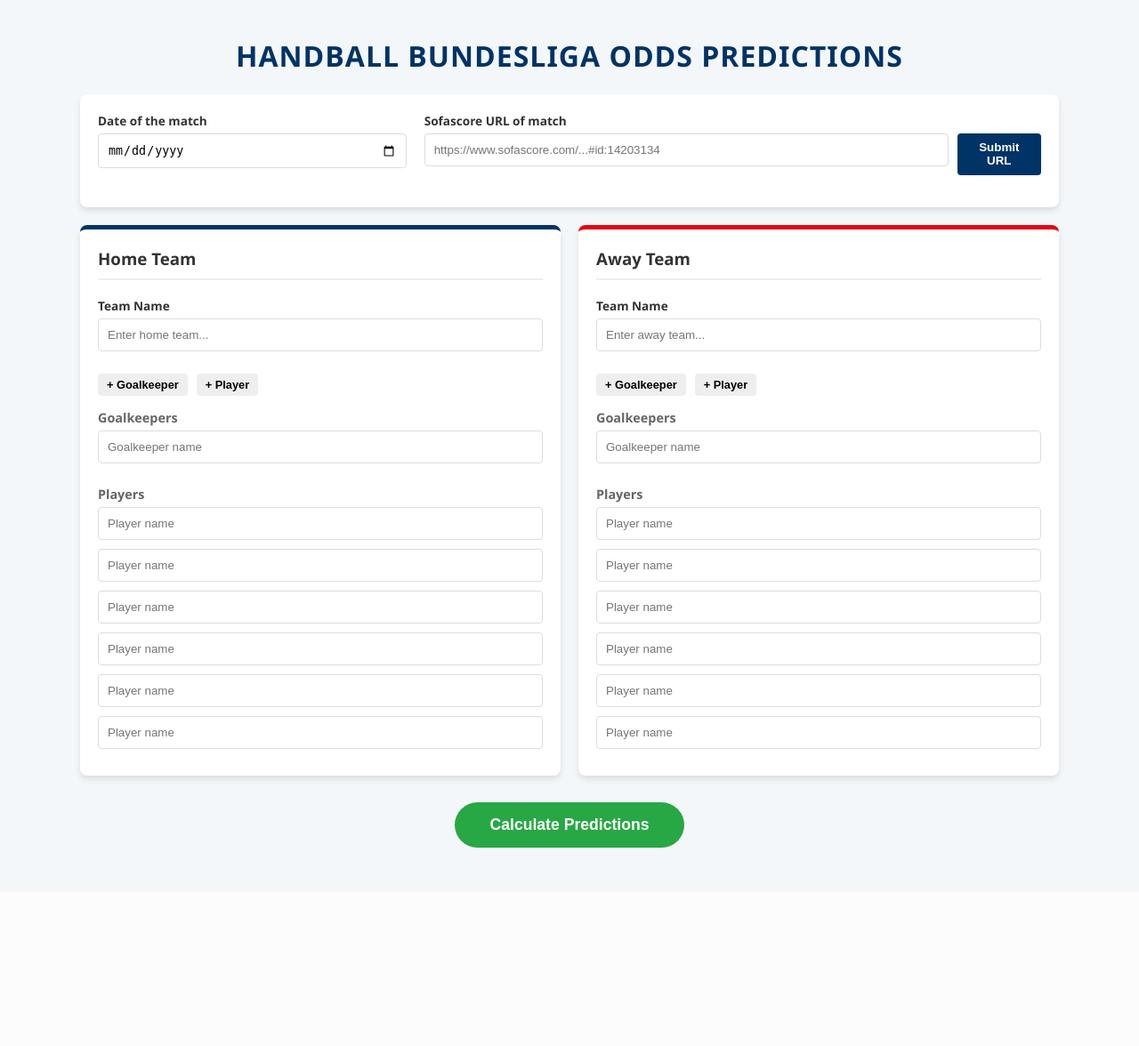
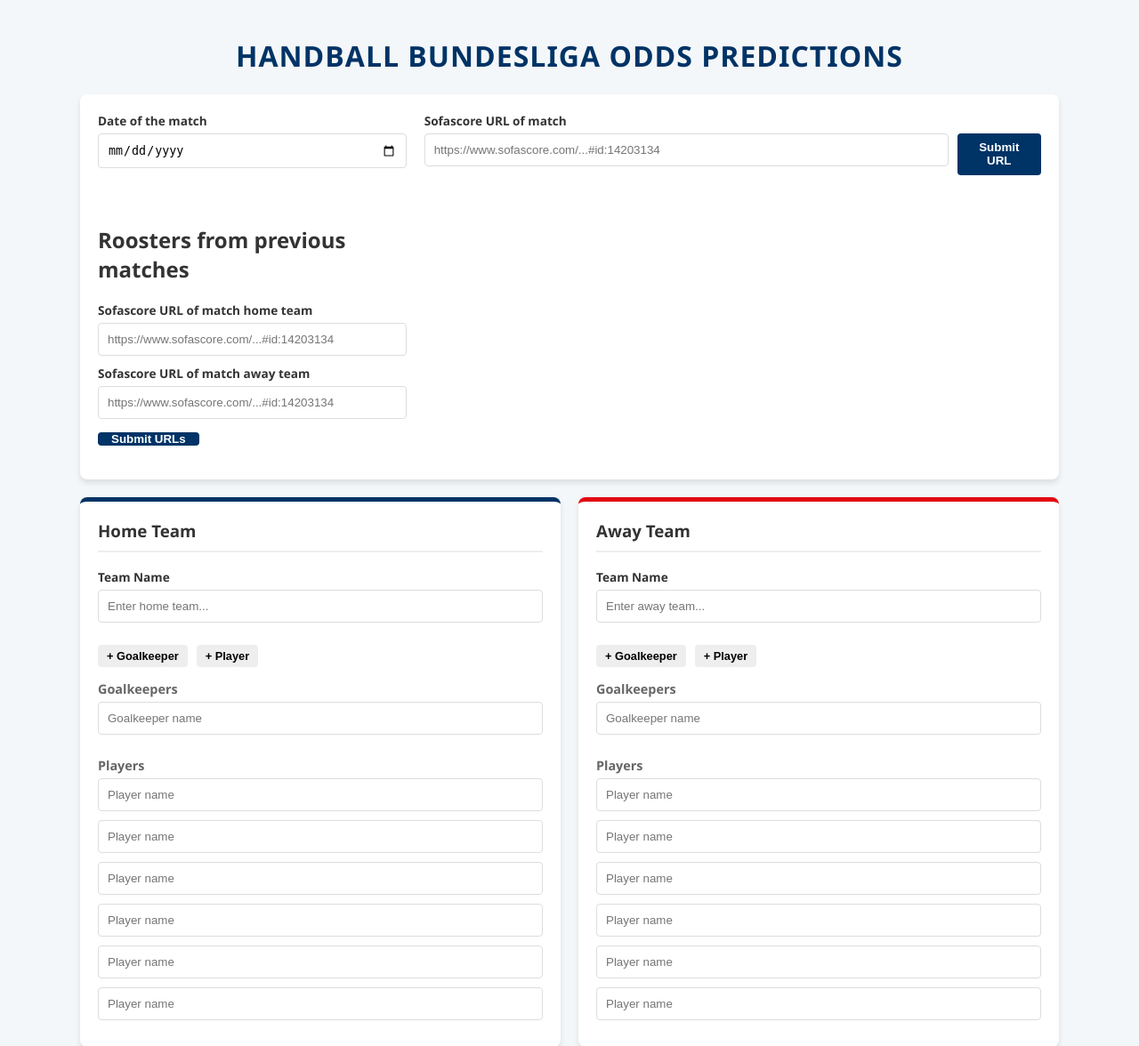
Before and after one commit to Fudr007/AI-ML-project, a Flask app: page / in a window 1280 px wide. Shown: the top 1176 px of the page at 89% size. Before the commit the page ends 953 px from the top, so only its background shows below. Run offline with Flask 3, Linux system fonts and the light colour scheme; parts of the project's set-up code (start-up, migrations or seed data) failed here and were passed over.

Commit message:
Roosters from previous matches

```diff
--- a/App/app.py
+++ b/App/app.py
@@ -280,5 +280,84 @@ def fetch_roster():
     except Exception as e:
         return jsonify({'error': f'Error while processing data : {str(e)}'}), 500
 
+@app.route('/fetch_roster_prev', methods=['POST'])
+def fetch_roster_prev():
+    data = request.get_json()
+    url_home = data.get('url_home', '')
+    url_away = data.get('url_away', '')
+
+    match_h = re.search(r'id:(\d+)', url_home)
+    match_a = re.search(r'id:(\d+)', url_away)
+    if not match_h or not match_a:
+        return jsonify({'error': 'There is no ID match in the provided URLs. Check legitimacy of the URL'}), 400
+
+    event_id = match_h.group(1)
+    api_url_h = f"https://api.sofascore.com/api/v1/event/{event_id}/lineups"
+    api_url_teams_h = f"https://api.sofascore.com/api/v1/event/{event_id}"
+
+    event_id = match_a.group(1)
+    api_url_a = f"https://api.sofascore.com/api/v1/event/{event_id}/lineups"
+    api_url_teams_a = f"https://api.sofascore.com/api/v1/event/{event_id}"
+
+    headers = {
+        "User-Agent": "Mozilla/5.0 (Windows NT 10.0; Win64; x64) AppleWebKit/537.36 (KHTML, like Gecko) Chrome/120.0.0.0 Safari/537.36",
+        "Accept": "*/*",
+        "Referer": "https://www.sofascore.com/",
+        "Origin": "https://www.sofascore.com",
+        "Cache-Control": "no-cache"
+    }
+
+    try:
+        response_h = curl_requests.get(api_url_h, headers=headers, impersonate="chrome110")
+        response_teams_h = curl_requests.get(api_url_teams_h, headers=headers, impersonate="chrome110")
+
+        response_a = curl_requests.get(api_url_a, headers=headers, impersonate="chrome110")
+        response_teams_a = curl_requests.get(api_url_teams_a, headers=headers, impersonate="chrome110")
+
+        if response_h.status_code == 404 or response_a.status_code == 404:
+            return jsonify({'error': f'Lineup for this event isnt there yet. Code: {response_h.status_code}'}), 404
+
+        if (response_h.status_code != 200 or response_teams_h.status_code != 200) or (response_a.status_code != 200 or response_teams_a.status_code != 200):
+            return jsonify({'error': f'Blocked or other error. Code: {response_h.status_code}'}), 403
+
+        json_data = response_teams_h.json()
+        home_team = json_data.get('event', {}).get('homeTeam', {}).get('name', '')
+
+        json_data = response_teams_a.json()
+        away_team = json_data.get('event', {}).get('awayTeam', {}).get('name', '')
+
+        json_data = response_h.json()
+
+        home_players = [
+            {
+                'name': p['player']['name'],
+                'position': p.get('position', '')
+            }
+            for p in json_data.get('home', {}).get('players', [])
+        ]
+
+        json_data = response_a.json()
+
+        away_players = [
+            {
+                'name': p['player']['name'],
+                'position': p.get('position', '')
+            }
+            for p in json_data.get('home', {}).get('players', [])
+        ]
+
+        if not home_players and not away_players:
+            return jsonify({'error': 'Rosters arent there yet.'}), 404
+
+        return jsonify({
+            'home_team': home_team,
+            'away_team': away_team,
+            'home_players': home_players,
+            'away_players': away_players
+        })
+
+    except Exception as e:
+        return jsonify({'error': f'Error while processing data : {str(e)}'}), 500
+
 if __name__ == '__main__':
     app.run(debug=True)
--- a/App/static/script.js
+++ b/App/static/script.js
@@ -66,6 +66,73 @@ function fetchRoster() {
     });
 }
 
+function fetchPrevRooster(){
+    const url_home = document.getElementById('sofascore_url_home').value;
+    const url_away = document.getElementById('sofascore_url_away').value;
+
+    const statusLabel = document.getElementById('fetch_status_prev');
+
+    if(!url_home || !url_away) {
+        statusLabel.innerText = "Put URLs to the field!";
+        statusLabel.style.color = "red";
+        return;
+    }
+
+    statusLabel.innerText = "Dowloading from Sofascore API...";
+    statusLabel.style.color = "blue";
+
+    fetch('/fetch_roster_prev', {
+        method: 'POST',
+        headers: {
+            'Content-Type': 'application/json'
+        },
+        body: JSON.stringify({ url_home: url_home, url_away: url_away })
+    })
+    .then(response => response.json())
+    .then(data => {
+        if(data.error) {
+            statusLabel.innerText = data.error;
+            statusLabel.style.color = "red";
+        } else {
+            document.querySelector('input[name="team_home"]').value = data.home_team;
+            document.querySelector('input[name="team_away"]').value = data.away_team;
+
+            function fillSection(playerArray, containerId) {
+                const container = document.getElementById(containerId);
+                let inputs = container.querySelectorAll('input');
+
+                while (inputs.length < playerArray.length) {
+                    addField(containerId);
+                    inputs = container.querySelectorAll('input');
+                }
+
+                playerArray.forEach((player, index) => {
+                    inputs[index].value = player.name;
+                });
+            }
+
+            const homeGKs = data.home_players.filter(p => p.position === 'G');
+            const homePLs = data.home_players.filter(p => p.position !== 'G');
+
+            fillSection(homeGKs, 'gk_home');
+            fillSection(homePLs, 'pl_home');
+
+            const awayGKs = data.away_players.filter(p => p.position === 'G');
+            const awayPLs = data.away_players.filter(p => p.position !== 'G');
+
+            fillSection(awayGKs, 'gk_away');
+            fillSection(awayPLs, 'pl_away');
+
+            statusLabel.innerText = "Rosters downloaded and added successfully!";
+            statusLabel.style.color = "green";
+        }
+    })
+    .catch(error => {
+        statusLabel.innerText = "Critical error: " + error;
+        statusLabel.style.color = "red";
+    });
+}
+
 function addField(type){
     const teamSuffix = type.includes('home') ? 'home' : 'away';
 
--- a/App/templates/index.html
+++ b/App/templates/index.html
@@ -25,6 +25,19 @@
                         <button type="button" class="btn-secondary" onclick="fetchRoster()">Submit URL</button>
                     </div>
                     <p id="fetch_status"></p>
+                </div>
+                <div class="quick-load">
+                    <h2>Roosters from previous matches</h2>
+                    <label>Sofascore URL of match home team</label>
+                    <div class="url-flex">
+                        <input type="text" id="sofascore_url_home" placeholder="https://www.sofascore.com/...#id:14203134">
+                    </div>
+                    <label>Sofascore URL of match away team</label>
+                    <div class="url-flex">
+                        <input type="text" id="sofascore_url_away" placeholder="https://www.sofascore.com/...#id:14203134">
+                    </div>
+                    <button type="button" class="btn-secondary" onclick="fetchPrevRooster()">Submit URLs</button>
+                    <p id="fetch_status_prev"></p>
                 </div>
             </div>
 
```
